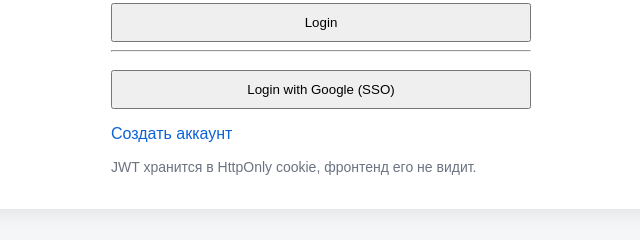
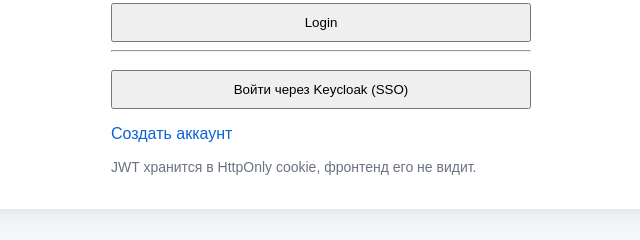
Before and after one commit to Alex1505Gold/vault_study, a plain HTML site: page frontend/index.html in a window 1280 px wide. Shown: the part 233-473 px from the top of the page, 319-959 px from the left. Drawn offline with Linux system fonts and the light colour scheme.

Commit message:
Keycloak update for front

```diff
--- a/frontend/index.html
+++ b/frontend/index.html
@@ -121,7 +121,7 @@
         <input id="p" type="password" placeholder="Password" />
         <button id="btn">Login</button>
         <hr/>
-        <button id="google">Login with Google (SSO)</button>
+        <button id="keycloak">Войти через Keycloak (SSO)</button>
         <p><a href="#register">Создать аккаунт</a></p>
         <p class="muted">JWT хранится в HttpOnly cookie, фронтенд его не видит.</p>
       </div>
@@ -139,7 +139,7 @@
         }
       }catch(e){ showMsg('err', e.message); }
     };
-    document.getElementById('google').onclick = () => { window.location.href = API + '/api/sso/google'; };
+    document.getElementById('keycloak').onclick = () => { window.location.href = API + '/api/sso/keycloak'; };
   }
 
   function pageRegister(){
```
